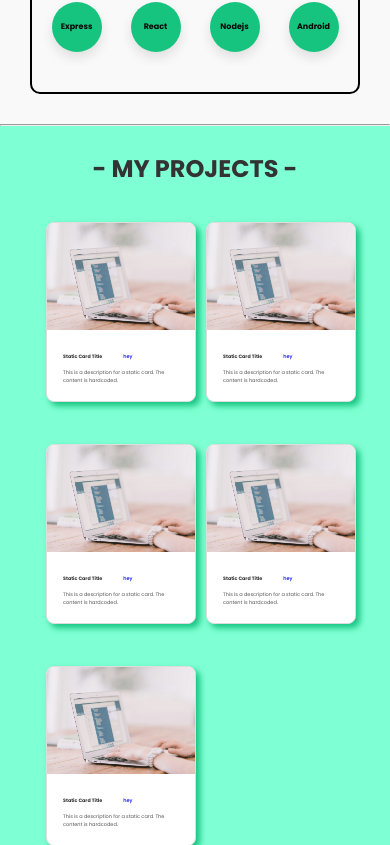
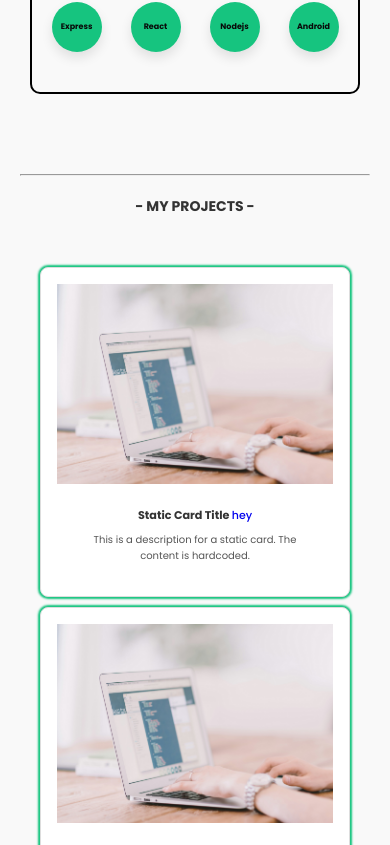
Before and after one commit to anjali012005/ANJALI_RESUME, a React (Create React App) app in the folder frontend/: page / in a window 390 px wide. Shown: the part 939-1784 px from the top of the page. Built offline with nearby package versions, Linux system fonts and the light colour scheme.

Commit message:
Styled project and experience section

```diff
--- a/frontend/src/Components/ExperienceSec/ExperienceSec.jsx
+++ b/frontend/src/Components/ExperienceSec/ExperienceSec.jsx
@@ -5,34 +5,39 @@ import img2 from '../Assets/experince-img2.jpg';
 
 const ExperienceSec = () => {
     return (
+        <div className='experience'>
+            {/* <div className='experience-heading'> */}
+
+                <h5>-Experience-</h5>
+                <hr/>
+            {/* </div> */}
             <div className='experience-container'>
-            {/* <div className='ex-div'> */}
             <div className='ex-img'>
-                    <img src={img1} style={{ width: '220px', height: '250px' }} alt="" />
-                    <img src={img2} style={{ width: '220px', height: '250px' }} alt="" />
+                <img src={img1} alt="" />
+                <img src={img2}  alt="" />
             </div>
 
             <div className="container-ex">
-                    <div className="circle-ex" id="circle1-ex"></div>
+                <div className="circle-ex" id="circle1-ex">2 months</div>
                 <div className="line-ex"></div>
-                    <div className="circle-ex" id="circle2-ex"></div>
+                <div className="circle-ex" id="circle2-ex">1 month</div>
             </div>
 
             <div className='text-ex-container'>
                 <div className='ex-text'>
-                        <h2>Full Stack Web Developer</h2>
-                        <h4>Company Name</h4>
+                    <h2>Full Stack Web Developer Intern</h2>
+                    <h4>Technoscien</h4>
                     <h6>1st January - Present</h6>
                 </div>
 
                 <div className='ex-text'>
-                        <h2>Full Stack Web Developer</h2>
-                        <h4>Company Name</h4>
-                        <h6>1st January - Present</h6>
+                    <h2>Former Intern</h2>
+                    <h4>Yashi IT Services</h4>
+                    <h6>1st December - 1st January</h6>
                 </div>
 
             </div>
-            {/* </div> */}
+            </div>
 
         </div>
     )
--- a/frontend/src/Components/Projects/Projects.css
+++ b/frontend/src/Components/Projects/Projects.css
@@ -1,31 +1,32 @@
-.projects-container {
-    height: 130vh;
+/* .projects-container {
+    height: 100vh;
     width: 100%;
 }
 
 .projects-container h2 {
     display: flex;
     justify-self: center;
-    padding-top: 25px;
+    margin-top: 50px;
 }
 
-/* StaticCard.css */
+
 .project-card {
     border: 1px solid #ddd;
     border-radius: 8px;
-    box-shadow: 4px 4px 6px #16C47F;
+    box-shadow: 0px 0px 2px 2px #16C47F;
     overflow: hidden;
     width: 300px;
     margin: 16px;
+    margin-top: -190px;
     background-color: #fff;
 }
 
 .projects-card-container {
     display: flex;
-    background-color: aquamarine;
     padding: 80px;
     justify-content: space-around;
     align-items: center;
+    height: 100%;
 }
 
 .static-card-image {
@@ -56,9 +57,9 @@
 .static-card-description {
     font-size: 1rem;
     color: #555;
-}
+} */
 
-@media(max-width: 1245px){
+/* @media(max-width: 1245px){
     .projects-card-container {
         display:grid ;
         grid-template-columns: repeat(3, 200px);
@@ -66,7 +67,7 @@
         margin-top: -60px;
     }
     .projects-container {
-        height: 150vh;
+        height: 200vh;
     }
 
 }
@@ -74,12 +75,14 @@
 @media(max-width: 991px){
     .projects-card-container {
         display:grid ;
-        grid-template-columns: repeat(3, 180px);
+        grid-template-columns: repeat(3, 200px);
         margin-left: -120px;
         margin-top: -60px;
+        gap: 20px;
+        row-gap: 0px;
     }
     .projects-container {
-        height: 150vh;
+        height: 190vh;
     }
     .project-card {
         width: 270px;
@@ -150,9 +153,9 @@
         font-size: 10px;
     }
 
-}
+} */
 
-@media(max-width: 706px){
+/* @media(max-width: 706px){
     .projects-card-container {
         gap:50px;
     }
@@ -185,13 +188,12 @@
 
 @media(max-width: 633px){
     .projects-card-container {
-        /* margin-left: -80px; */
         gap:15px;
     }
 
-}
+} */
 
-@media(max-width: 623px){
+/* @media(max-width: 623px){
     .projects-card-container {
         gap:30px;
         margin-left: -70px;
@@ -379,28 +381,289 @@
     }
 }
 
-@media(max-width: 320px){
+@media(max-width: 315px){
     .projects-card-container {
-        margin-left: -70px;
+        margin-left: -80px;
+        gap: 0px;
+    }
+}
+
+@media(max-width: 300px){
+    .projects-card-container {
+        margin-left: -85px;
+        gap: 0px;
+    }
+}
+
+@media(max-width: 290px){
+    .projects-card-container {
+        margin-left: -65px;
+        gap: -10px;
+    }
+    .project-card {
+        width: 100px;
+        height: 120px;
+    }
+    .projects-card-container {
+        grid-template-columns: repeat(2, 120px);
+        gap:-20px;
+    }
+}
+@media(max-width: 275px){
+    .projects-card-container {
+        margin-left: -75px;
+        gap: -10px;
+    }
+}
+
+@media(max-width: 260px){
+    .projects-card-container {
+        margin-left: -85px;
+        gap: -10px;
+    }
+}
+
+@media(max-width: 242px){
+    .projects-card-container {
+        margin-left: -88px;
+        gap: 0px;
+    }
+}
+
+@media(max-width: 235px){
+    .projects-card-container {
+        margin-left: -65px;
         gap: 0px;
     }
     .project-card {
-        width: 120px;
+        width: 80px;
+        height: 100px;
+    }
+    .projects-card-container {
+        grid-template-columns: repeat(2, 90px);
+        gap:-20px;
+    }
+}
+
+@media(max-width: 221px){
+    .projects-card-container {
+        margin-left: -75px;
+    }
+}
+
+@media(max-width: 205px){
+    .projects-card-container {
+        margin-left: -85px;
+    }
+
+    .projects-container h2{
+        font-size: 10px;
+    }
+}
+
+@media(max-width: 189px){
+    .projects-card-container {
+        margin-left: -90px;
+    }
+}
+
+@media(max-width: 180px){
+    .projects-card-container {
+        margin-left: -82px;
+    }
+    .projects-card-container {
+        grid-template-columns: repeat(1, 150px);
+    }
+    .project-card {
+        width: 150px;
+        height: 160px;
+    }
+}
+
+@media(max-width: 173px){
+    .projects-card-container {
+        margin-left: -88px;
+    }
+}
+
+@media(max-width: 164px){
+    .projects-card-container {
+        margin-left: -78px;
+    }
+    .project-card {
+        width: 130px;
         height: 150px;
     }
+} */
+
+
+.projects-container {
+    height: auto;
+    width: 100%;
+    padding: 50px 20px;
+}
+
+.projects-container h2 {
+    text-align: center;
+    margin-bottom: 30px;
+}
+
+/* StaticCard.css */
+.project-card {
+    border: 1px solid #ddd;
+    border-radius: 8px;
+    box-shadow: 0px 0px 2px 2px #16C47F;
+    overflow: hidden;
+    width: 270px;
+    background-color: #fff;
+    padding: 16px;
+    text-align: center;
+}
+
+
+
+/* Responsive Grid */
+.projects-card-container {
+    display: grid;
+    grid-template-columns: repeat(auto-fit, minmax(250px, 1fr));
+    gap: 20px;
+    justify-content: center;
+    padding: 20px;
+}
+
+.static-card-image {
+    width: 100%;
+    height: auto;
+}
+
+.static-card-content {
+    padding: 16px;
+}
+
+.static-card-content a {
+    text-decoration: none;
+    font-weight: 500;
+    font-size: 20px;
+}
+
+.static-card-title {
+    font-size: 1.25rem;
+    font-weight: bold;
+    margin-bottom: 8px;
+}
+
+.static-card-description {
+    font-size: 1rem;
+    color: #555;
+}
+
+@media (max-width: 874px) {
+    .projects-card-container {
+        display: grid;
+        grid-template-columns: repeat(auto-fit, minmax(230px, 1fr));
+    }
+
+    .project-card {
+        width: 250px;
+    }
+}
+
+@media (max-width: 844px) {
+    .project-card {
+        width: 230px;
+    }
+}
+
+@media (max-width: 810px) {
+    .project-card {
+        width: 340px;
+    }
+}
+
+/* Responsive Typography */
+@media (max-width: 768px) {
+    .static-card-title {
+        font-size: 1rem;
+    }
+
+    .static-card-content a {
+        font-size: 15px;
+    }
+
+    .static-card-description {
+        font-size: 12px;
+    }
+
+    .project-card {
+        width: 300px;
+    }
+}
+
+@media (max-width: 679px) {
+    .project-card {
+        width: 260px;
+    }
+}
+
+@media (max-width: 598px) {
+    .project-card {
+        width: 240px;
+    }
+}
+
+@media (max-width: 560px) {
+    .project-card {
+        width: 200px;
+    }
+
+    .projects-card-container {
+        display: grid;
+        grid-template-columns: repeat(auto-fit, minmax(180px, 1fr));
+    }
+
     .static-card-title{
-        font-size: 0.4rem;
-        margin-top: -15px;
+        font-size: 0.7rem;
     }
     .static-card-content a{
-        font-size: 7px;
-        padding-left: 10px;
+        font-size: 11px;
     }
+
     .static-card-description{
-        font-size: 6px;
-        margin-top: -6px;
+        font-size: 10px;
     }
-    .projects-container {
-        height: 170vh;
+
+    .projects-container h2{
+        font-size: 16px;
+        padding-top: 20px;
     }
 }
+
+@media (max-width: 480px) {
+    .projects-card-container {
+        grid-template-columns: repeat(auto-fit, minmax(180px, 1fr));
+        gap: 10px;
+    }
+
+    .project-card {
+        width: 100%;
+    }
+
+    .projects-container h2{
+        font-size: 14px;
+        padding-top: 20px;
+    }
+}
+
+@media (max-width: 197px) {
+    .project-card {
+        width: 90%;
+        margin-left: 10px;
+    }
+}
+
+@media (max-width: 176px) {
+    .project-card {
+        width: 80%;
+        margin-left: 20px;
+    }
+}
--- a/frontend/src/Components/Projects/Projects.jsx
+++ b/frontend/src/Components/Projects/Projects.jsx
@@ -1,6 +1,7 @@
 import React from 'react'
 import './Projects.css'
 import img1 from '../Assets/experince-img.jpg'
+import img2 from '../Assets/experince-img2.jpg'
 
 const Projects = () => {
     return (
@@ -77,9 +78,7 @@ const Projects = () => {
                         </p>
                     </div>
                 </div>
-
             </div>
-
         </div>
     )
 }
--- a/frontend/src/Pages/Home.jsx
+++ b/frontend/src/Pages/Home.jsx
@@ -13,7 +13,7 @@ const Home = () => {
             <Homesec />
             <Aboutsec />
             <Projects />
-            {/* <ExperienceSec /> */}
+            <ExperienceSec />
             {/* <Education /> */}
         </>
     )
```
Also changed, not shown: frontend/src/Components/ExperienceSec/ExperienceSec.css (+285 -13 lines). Lines whose indentation alone changed are shown as unchanged.
